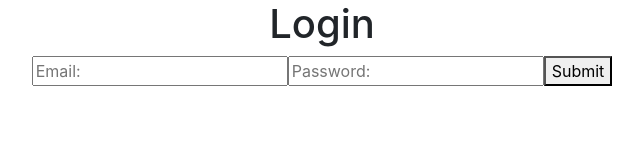
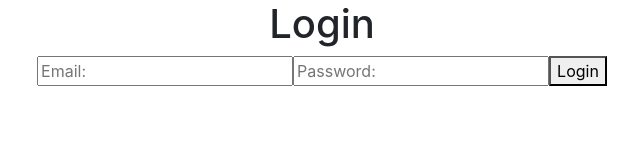
Before and after one commit to RestaurantPassport-BW/front-end, a React (Create React App) app: page /login in a window 1280 px wide. Shown: the top 160 px of the page, without its empty margins (318-961 px from the left). Built offline with nearby package versions, Linux system fonts and the light colour scheme.

Commit message:
login auth

```diff
--- a/src/App.js
+++ b/src/App.js
@@ -19,7 +19,7 @@ function App() {
           <A href="/login">Login</A>
           <A href="/register">Register</A>
         </Route>
-        <Route path={"/login"} component={Login} />
+        <Route path={"/login"} render={props => <Login {...props} />  } />
         <Route path={"/register"} component={Register} />
       </Switch>
     </div>
--- a/src/components/auth/Login.js
+++ b/src/components/auth/Login.js
@@ -1,16 +1,36 @@
-import React, { useState, useEffect } from 'react';
+import React, { useState } from 'react';
 import { withFormik, Form, Field } from "formik";
 import * as yup from "yup";
-import axios from 'axios';
+import axiosWithAuth from '../../helpers/axiosWithAuth';
 
-const Login = ({ errors, touched, status }) => {
-    const [Users, setNewUsers] = useState([])
+const Login = ({ errors, touched, status, props }) => {
+    // const [credentials, setCredentials] = useState({
+    //     credentials: {
+    //         username: '',
+    //         password: ''
+    //     }
+    // });
 
-    useEffect(() => {
-        if (status) {
-            setNewUsers([...Users, status ])
-        }
-    }, [status])
+
+    // function handleChange(e) {
+    //     setCredentials({
+    //         credentials: {
+    //             ...credentials,
+    //             [e.EventTarget.name]: e.target.value
+    //         }
+    //     })
+    // }
+
+    // function login(e) {
+    //     e.preventDefault();
+    //     axiosWithAuth()
+    //         .post('https://mhagner-rest-pass.herokuapp.com/api/auth/login')
+    //         .then(data => {
+    //             console.log(data)
+    //             localStorage.setItem('token', JSON.stringify(data.token));
+
+    //         })
+    // }
 
     return (
       <>
@@ -22,7 +42,7 @@ const Login = ({ errors, touched, status }) => {
             {touched.password && errors.password && <p className="error">{errors.password}</p>}
             <Field type="password" name="password" placeholder="Password:" />
 
-            <button type="submit">Submit</button>
+            <button type="submit">Login</button>
         </Form>
         </>
     )
@@ -40,12 +60,14 @@ export default withFormik({
        email: yup.string().email("Please enter a valid email!").required("Email is required!"),
        password: yup.string().required("Password is required"),
     }),
-    handleSubmit: (values, {setStatus, resetForm }) => {
+    handleSubmit: ( values, {props, setStatus, resetForm }) => {
 
-      axios.post("https://mhagner-rest-pass.herokuapp.com/api/auth/login", values)
-
-      .then((data) => {
+    axiosWithAuth()
+        .post("https://mhagner-rest-pass.herokuapp.com/api/auth/login", values)
+        .then(data => {
+        console.log(data)
         localStorage.setItem('token', JSON.stringify(data.token));
+        // props.history.push('/register')
 
         resetForm();
       })
```
